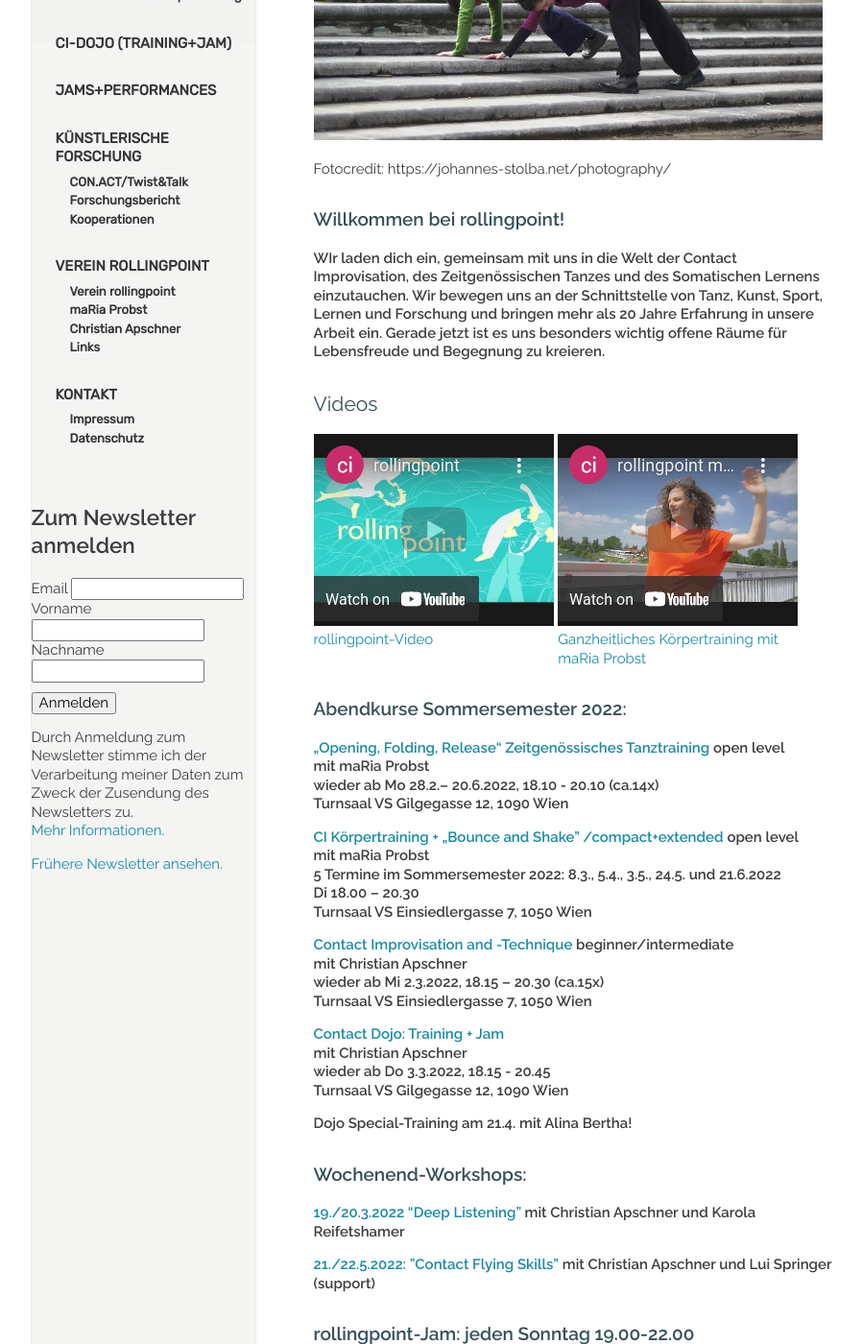
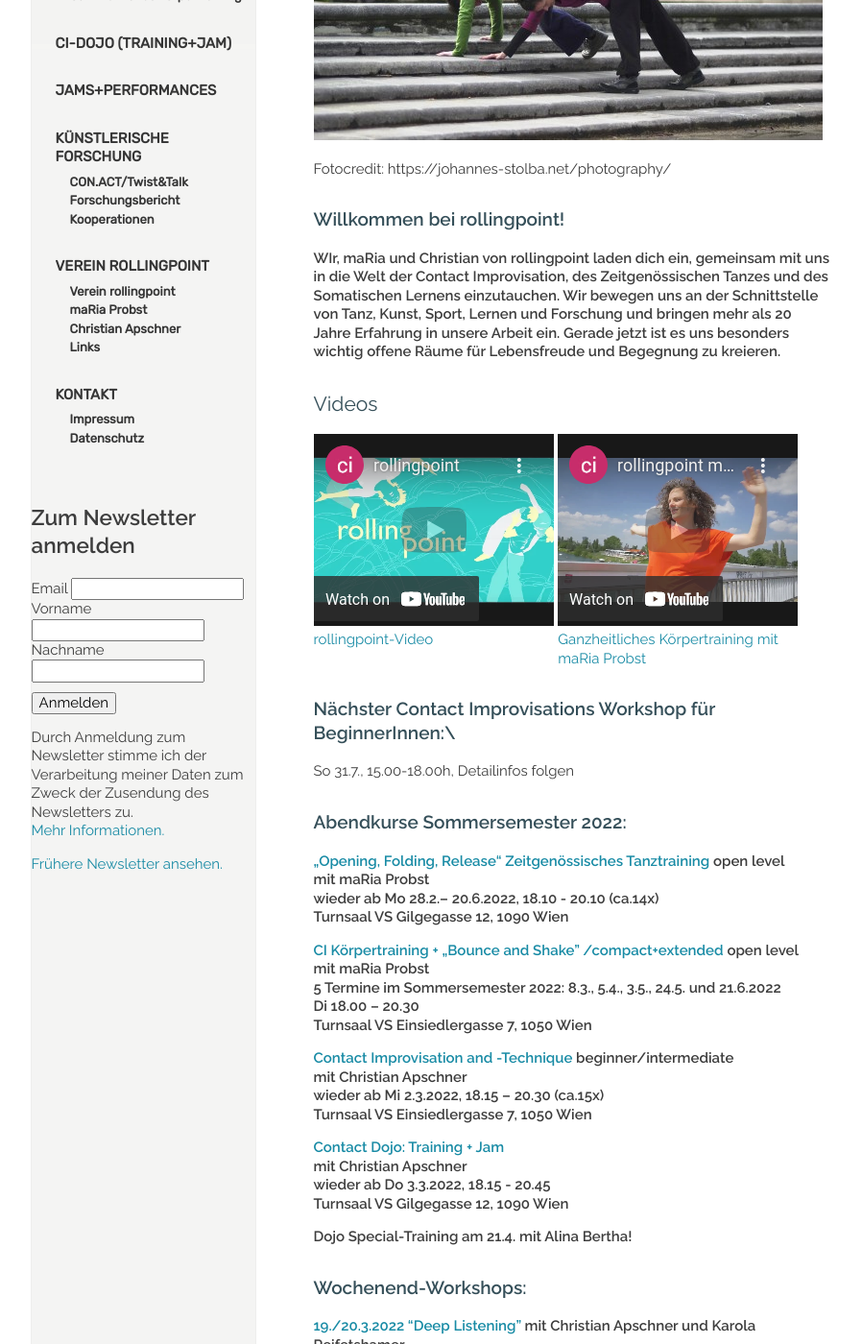
Before and after one commit to manulari/rollingpointat, a Jekyll site: the page built from _pages_de/index.md, in a window 1280 px wide and 1400 px high, scrolled down 416 px. Shown: the whole window at 96% size, without its empty margins (152-1050 px from the left). Built offline with Jekyll 4.4.1, drawn with Linux system fonts in a browser that asks for light colours; comment, search, counter and statistics services are not loaded.

Commit message:
Update page (de) “index”

```diff
--- a/_pages_de/index.md
+++ b/_pages_de/index.md
@@ -11,13 +11,16 @@ Fotocredit: https://johannes-stolba.net/photography/
 
 ### Willkommen bei rollingpoint!
 
-**WIr laden dich ein, gemeinsam mit uns in die Welt der Contact Improvisation, des Zeitgenössischen Tanzes und des Somatischen Lernens einzutauchen. Wir bewegen uns an der Schnittstelle von Tanz, Kunst, Sport, Lernen und Forschung und bringen mehr als 20 Jahre Erfahrung in unsere Arbeit ein. Gerade jetzt ist es uns besonders wichtig offene Räume für Lebensfreude und Begegnung zu kreieren.**
+**WIr, maRia und Christian von rollingpoint laden dich ein, gemeinsam mit uns in die Welt der Contact Improvisation, des Zeitgenössischen Tanzes und des Somatischen Lernens einzutauchen. Wir bewegen uns an der Schnittstelle von Tanz, Kunst, Sport, Lernen und Forschung und bringen mehr als 20 Jahre Erfahrung in unsere Arbeit ein. Gerade jetzt ist es uns besonders wichtig offene Räume für Lebensfreude und Begegnung zu kreieren.**
 
 ## Videos
 
 <div class="imglink"><a target="_blank" href="https://www.youtube.com/embed/kp3DqzN1Ldo"><img src="/assets/uploads/video_vorschau_rollingpoint.png" alt="" /><div>rollingpoint-Video</div></a></div>
 
 <div class="imglink"><a target="_blank" href="https://www.youtube.com/embed/6A5otnVZAg4"><img src="/assets/uploads/video_vorschau_maria.png" alt="" /><div>Ganzheitliches Körpertraining mit maRia Probst</div></a></div>
+
+### Nächster Contact Improvisations Workshop für BeginnerInnen:\
+So 31.7., 15.00-18.00h, Detailinfos folgen
 
 ### Abendkurse Sommersemester 2022:
 
@@ -50,8 +53,8 @@ Turnsaal VS Einsiedlergasse 7, 1050 Wien**
 
 **[21./22.5.2022: "Contact Flying Skills"](/workshops#flying)** **mit Christian Apschner und Lui Springer (support)**
 
-### **rollingpoint-Jam: jeden Sonntag 19.00-22.00**
-
+### **rollingpoint-Jam: jeden Sonntag 19.00-22.00**\
+\
 &nbsp;
 
 ![Mehr CI auf der Stiege](/assets/uploads/dsc_1941a.jpg "Mehr CI auf der Stiege")
```
